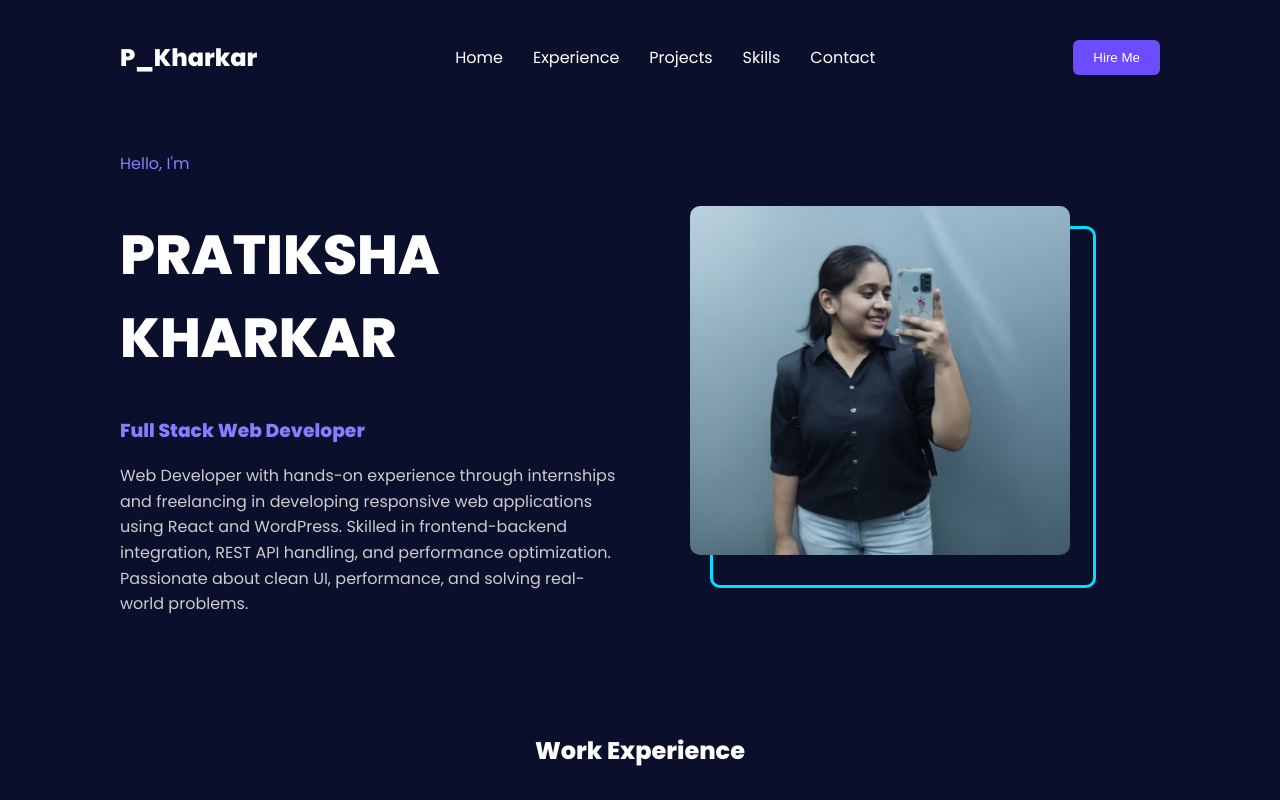
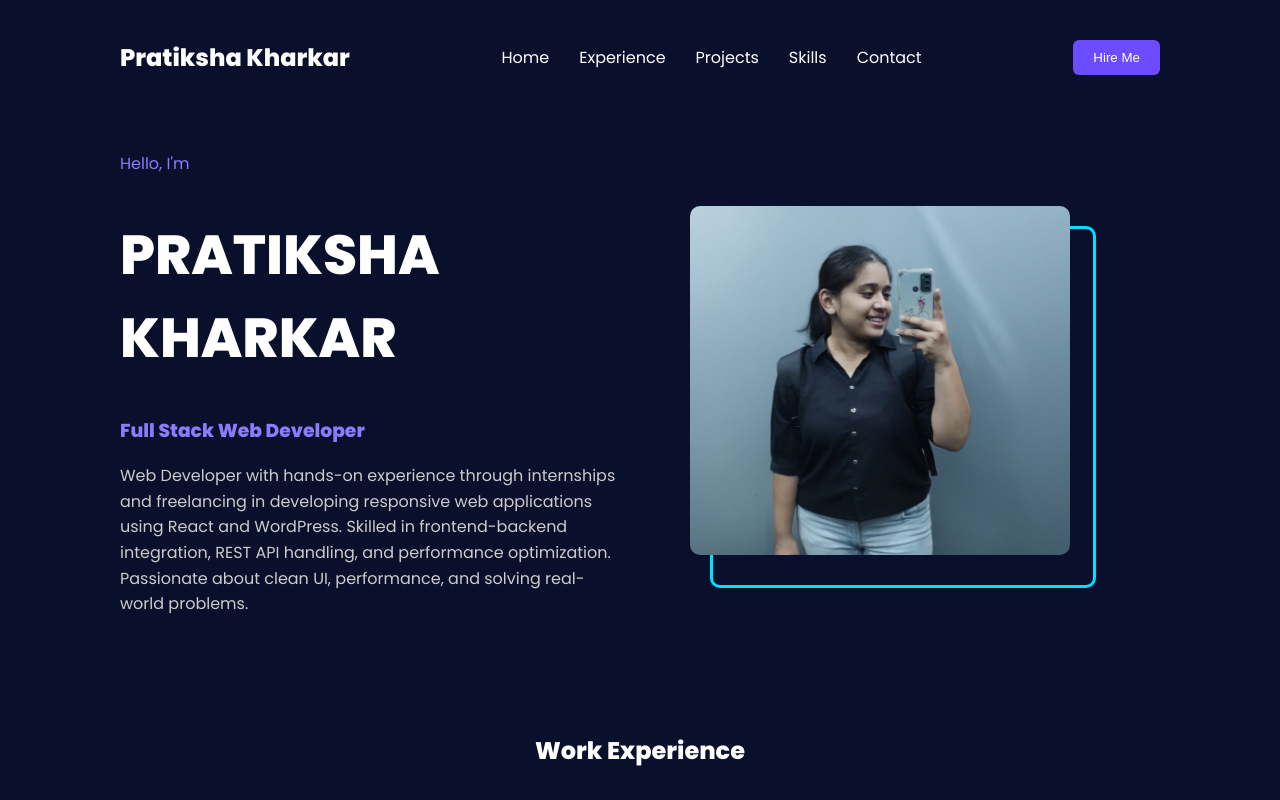
Before and after one commit to Kharkarpratiksha/portfolio, a React (Create React App) app: page / in a window 1280 px wide. Shown: the top 800 px of the page. Built offline with nearby package versions, Linux system fonts and the light colour scheme.

Commit message:
update project name

```diff
--- a/public/index.html
+++ b/public/index.html
@@ -16,7 +16,7 @@
     <link rel="apple-touch-icon" href="%PUBLIC_URL%/logo192.png" />
     <link rel="manifest" href="%PUBLIC_URL%/manifest.json" />
 
-    <title>React App</title>
+    <title>Pratiksha Kharkar</title>
   </head>
   <body>
     <noscript>You need to enable JavaScript to run this app.</noscript>
--- a/src/App.js
+++ b/src/App.js
@@ -73,7 +73,7 @@ const linkStyle = {
         padding: "20px 120px",
         alignItems: "center"
       }}>
-        <h2>P_Kharkar</h2>
+        <h2>Pratiksha Kharkar</h2>
 
         <div style={{ display: "flex", gap: "30px" }}>
         <a href="#home" style={linkStyle}>Home</a>
```
